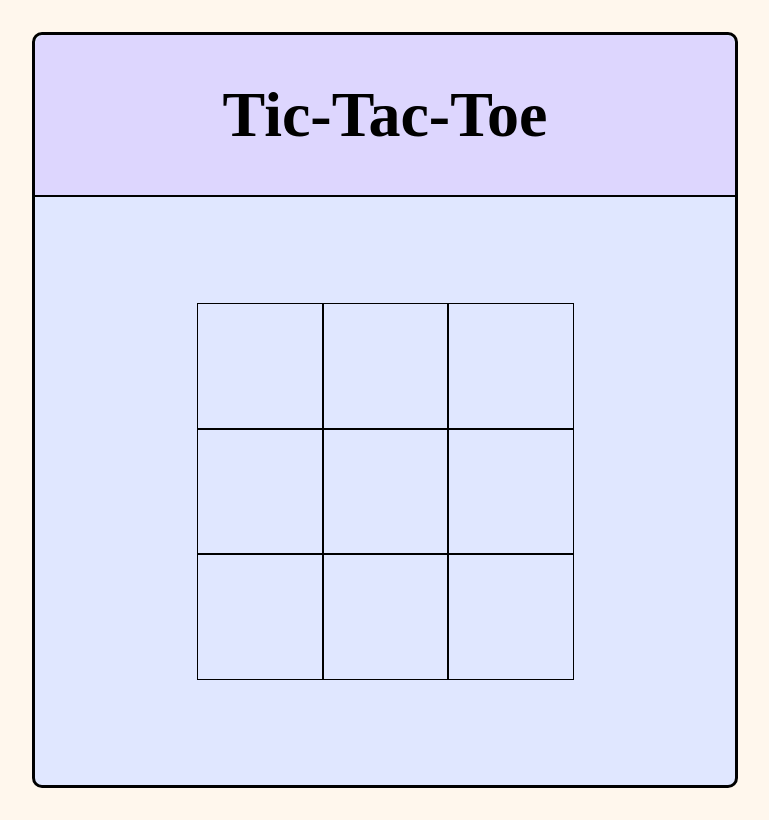
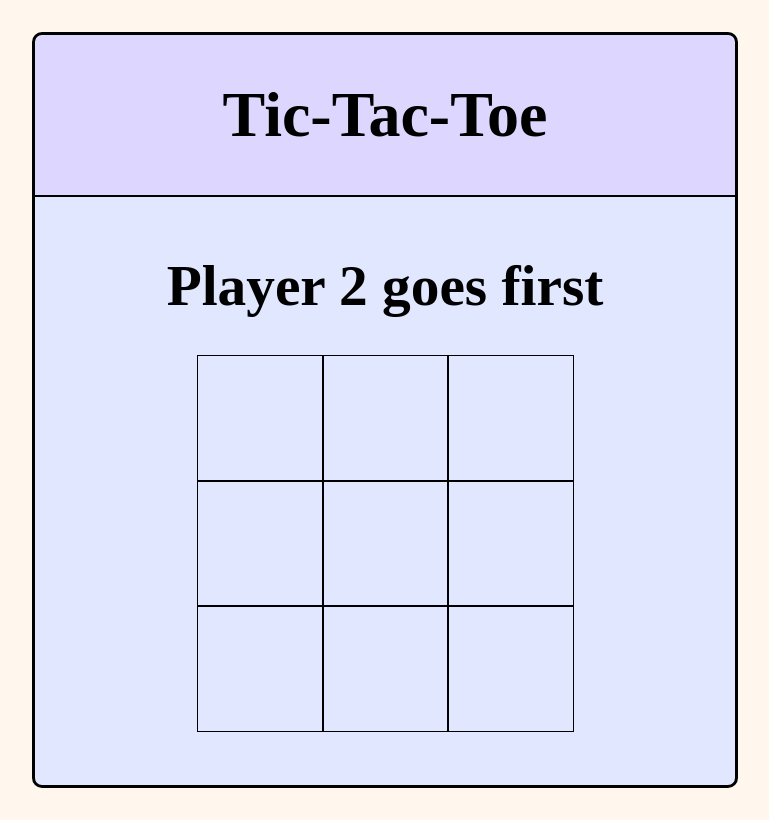
Before and after one commit to neelg07/TOP-TicTacToe, a website: page index.html in a window 1280 px wide. Both pictures are taken after a click on the picture 430 px from the left and 471 px from the top of the page. Shown: the whole page, without its empty margins (255-1024 px from the left). Drawn offline with Linux system fonts and the light colour scheme.

Commit message:
Add dynamic display for random first turn choice

```diff
--- a/index.html
+++ b/index.html
@@ -39,6 +39,7 @@
                 </div>
             </div>
             <div class="game-body hidden">
+                <div class="turn-display"><h1></h1></div>
                 <div class="board"></div>
             </div>
         </div>
--- a/styles.css
+++ b/styles.css
@@ -136,3 +136,9 @@ h1 {
     font-size: 100px;
     font-weight: 500;
 }
+
+/** Player Turn Display */
+.turn-display h1 {
+    margin-top: 0;
+    font-size: 43pt;
+}
--- a/tic.js
+++ b/tic.js
@@ -167,6 +167,9 @@ const player = (marker) => {
     };
 };
 
+// Player Turn Display //
+const turnDisplay = document.querySelector('.turn-display h1');
+
 // Implement GamePlay
 const pvpGame = (() => {
     // Initialize players
@@ -176,7 +179,7 @@ const pvpGame = (() => {
     // Randomly choose who goes first
     const firstTurn = () => {
         let random = Math.floor(Math.random() * 2 + 1);
-        console.log(`Player ${random} goes first`);
+        turnDisplay.innerHTML = `Player ${random} goes first`;
         random === 1
             ? pvpGame.setTurn(player1, player2)
             : pvpGame.setTurn(player2, player1);
```
